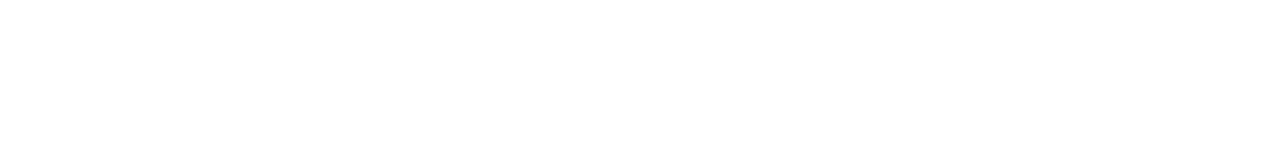
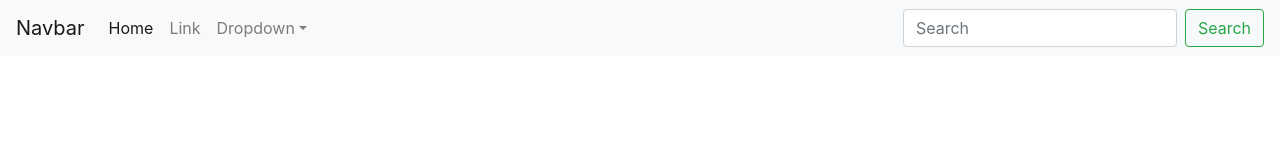
Before and after one commit to Najafkhan256/Git_Fun, a plain HTML site: page index.html in a window 1280 px wide. Drawn offline with nearby package versions, Linux system fonts and the light colour scheme.

Commit message:
Add Navbar

```diff
--- a/index.html
+++ b/index.html
@@ -10,6 +10,34 @@
     <link rel="stylesheet" href="https://stackpath.bootstrapcdn.com/bootstrap/4.3.1/css/bootstrap.min.css">
   </head>
   <body>
+      <nav class="navbar navbar-expand-sm navbar-light bg-light">
+          <a class="navbar-brand" href="#">Navbar</a>
+          <button class="navbar-toggler d-lg-none" type="button" data-toggle="collapse" data-target="#collapsibleNavId" aria-controls="collapsibleNavId"
+              aria-expanded="false" aria-label="Toggle navigation">
+              <span class="navbar-toggler-icon"></span>
+          </button>
+          <div class="collapse navbar-collapse" id="collapsibleNavId">
+              <ul class="navbar-nav mr-auto mt-2 mt-lg-0">
+                  <li class="nav-item active">
+                      <a class="nav-link" href="#">Home <span class="sr-only">(current)</span></a>
+                  </li>
+                  <li class="nav-item">
+                      <a class="nav-link" href="#">Link</a>
+                  </li>
+                  <li class="nav-item dropdown">
+                      <a class="nav-link dropdown-toggle" href="#" id="dropdownId" data-toggle="dropdown" aria-haspopup="true" aria-expanded="false">Dropdown</a>
+                      <div class="dropdown-menu" aria-labelledby="dropdownId">
+                          <a class="dropdown-item" href="#">Action 1</a>
+                          <a class="dropdown-item" href="#">Action 2</a>
+                      </div>
+                  </li>
+              </ul>
+              <form class="form-inline my-2 my-lg-0">
+                  <input class="form-control mr-sm-2" type="text" placeholder="Search">
+                  <button class="btn btn-outline-success my-2 my-sm-0" type="submit">Search</button>
+              </form>
+          </div>
+      </nav>
 
     <!-- Optional JavaScript -->
     <!-- jQuery first, then Popper.js, then Bootstrap JS -->
```
